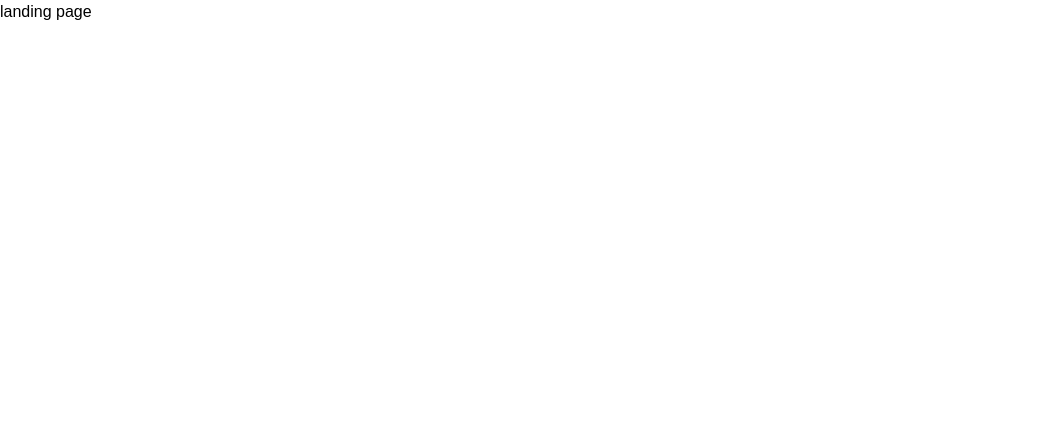
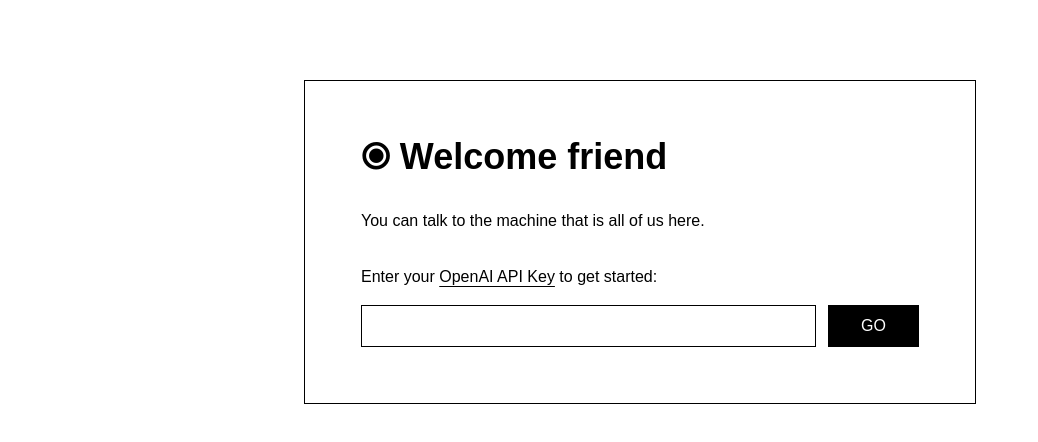
Before and after one commit to daniel-black/text-machina, a Next.js app: page / in a window 1280 px wide. Shown: the top 442 px of the page, without its empty margins (0-1038 px from the left). Built offline with nearby package versions, Linux system fonts and the light colour scheme; a web font is replaced by a local one.

Commit message:
add welcome page

```diff
--- /dev/null
+++ b/src/app/chat/layout.tsx
@@ -0,0 +1,9 @@
+import { LayoutProps } from "../layout";
+
+export default function ChatLayout({ children }: LayoutProps) {
+  return (
+    <div>
+      {children}
+    </div>
+  );
+}
--- /dev/null
+++ b/src/app/chat/page.tsx
@@ -0,0 +1,8 @@
+
+export default function ChatPage() {
+  return (
+    <div>
+      chat page
+    </div>
+  );
+}
--- a/src/app/layout.tsx
+++ b/src/app/layout.tsx
@@ -14,9 +14,7 @@ export type LayoutProps = { children: React.ReactNode };
 export default function RootLayout({ children }: LayoutProps) {
   return (
     <html lang="en">
-      <body
-        className={`${overpassMono.className}`}
-      >
+      <body className={`${overpassMono.className}`}>
         {children}
       </body>
     </html>
--- a/src/app/page.tsx
+++ b/src/app/page.tsx
@@ -1,8 +1,13 @@
+import ApiKeyForm from "@/components/api-key-form";
+
 export default function LandingPage() {
-
   return (
-    <div>
-      landing page
+    <div className="h-screen w-full px-4 py-20 flex justify-center items-start">
+      <div className="w-full max-w-2xl border border-black p-14 space-y-8">
+        <h1 className="text-2xl sm:text-4xl font-semibold">⦿ Welcome&nbsp;friend</h1>
+        <p className="">You can talk to the machine that is all of us here.</p>
+        <ApiKeyForm />
+      </div>
     </div>
   );
 }
--- /dev/null
+++ b/src/components/api-key-form.tsx
@@ -0,0 +1,37 @@
+'use client';
+
+import Link from "next/link";
+import { useRouter } from "next/navigation";
+import { useState } from "react";
+
+
+export default function ApiKeyForm() {
+  const [key, setKey] = useState<string>('');
+  const router = useRouter();
+
+  async function handleSubmit(e: React.FormEvent<HTMLFormElement>) {
+    e.preventDefault();
+
+    // throw it in session storage for now
+    sessionStorage.setItem('apiKey', key);
+
+    router.push('/chat');
+  }
+
+  return (
+    <div className="space-y-4 text-opacity-75">
+      <p>Enter your <Link href='https://platform.openai.com/account/api-keys' className="underline underline-offset-4 hover:bg-black hover:bg-opacity-10 transition-all duration-75">OpenAI API Key</Link> to get started:</p>
+      <form onSubmit={handleSubmit} className="w-full flex space-x-3">
+        <input
+          value={key}
+          onChange={e => setKey(e.target.value)}
+          type="text"
+          className="outline-none border border-black py-2 px-3 w-5/6"
+          spellCheck={false}
+          required
+        />
+        <button className="py-2 w-1/6 bg-black text-white border border-black hover:opacity-75 transition-opacity duration-75">GO</button>
+      </form>
+    </div>
+  );
+}
```
